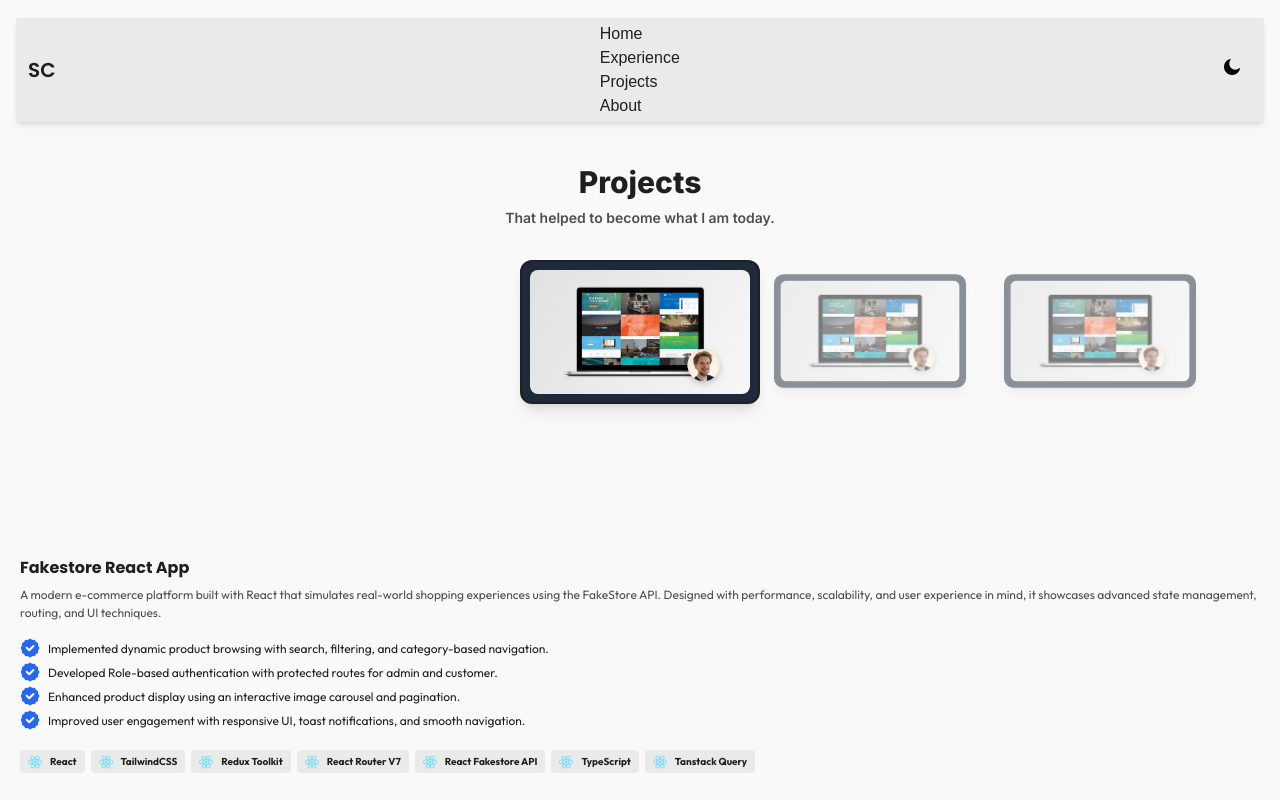
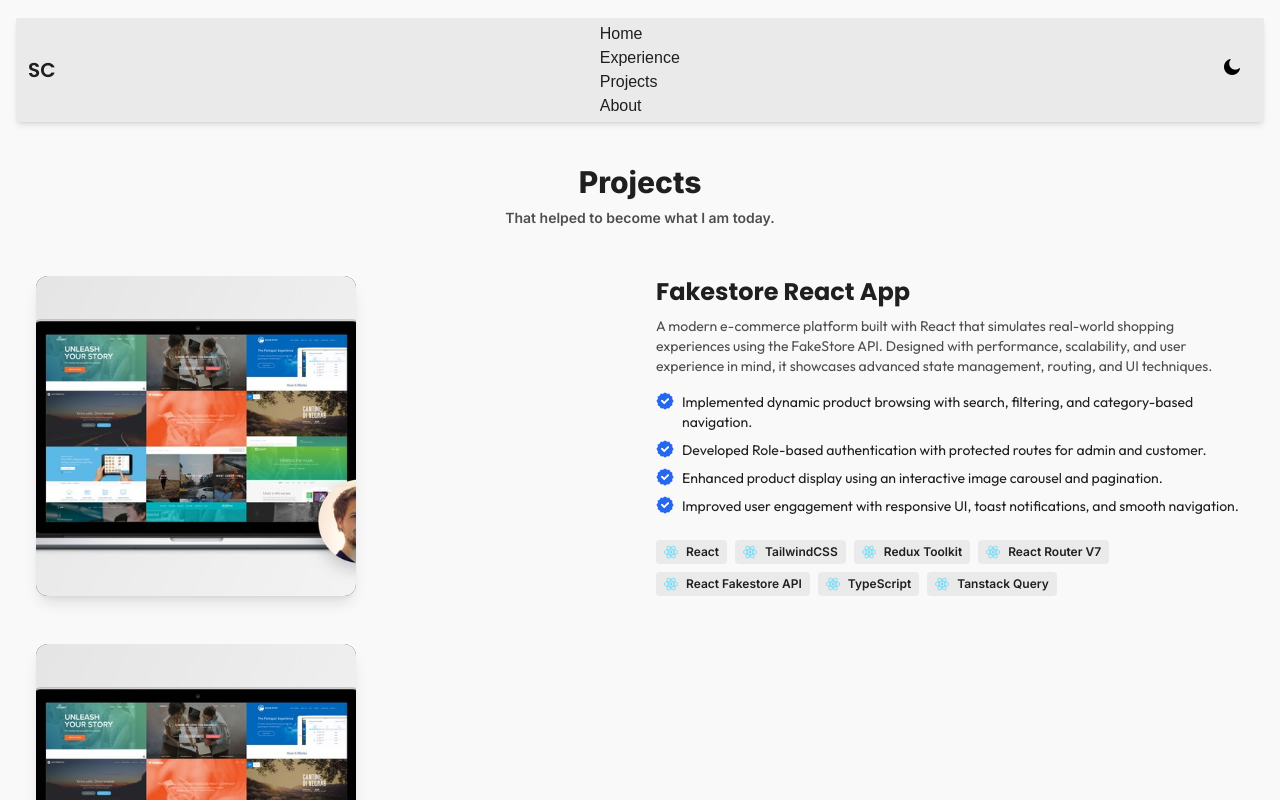
Before and after one commit to shameCanales/portfolio-nextjs, a Next.js app: page /projects in a window 1280 px wide. Shown: the top 800 px of the page. Built offline with nearby package versions, Linux system fonts and the light colour scheme.

Commit message:
added project slider for large screen

```diff
--- a/src/app/projects/page.tsx
+++ b/src/app/projects/page.tsx
@@ -1,4 +1,5 @@
 import Projects from "@/components/sections/projects/Projects";
+import ProjectsLarge from "@/components/sections/projects/ProjectsLarge";
 import MainHeading from "@/components/ui/MainHeading";
 import SectionSubheading from "@/components/ui/SectionSubheading";
 
@@ -10,6 +11,7 @@ export default function ProjectsPage() {
         That helped to become what I am today.
       </SectionSubheading>
       <Projects />
+      <ProjectsLarge />
     </div>
   );
 }
--- a/src/components/MobileNav.tsx
+++ b/src/components/MobileNav.tsx
@@ -82,7 +82,7 @@ export default function MobileNav() {
             </ToggleMobileNav>
           </div>
 
-          <motion.ul className="mt-[50%]">
+          <motion.ul className="mt-10">
             {links.map((link) => (
               <motion.li
                 key={link.route}
--- a/src/components/sections/projects/Projects.tsx
+++ b/src/components/sections/projects/Projects.tsx
@@ -119,6 +119,7 @@ export default function FeatureProjectsCarousel() {
   const activeProj = featuredProjects[current];
 
   return (
+    <div className="lg:hidden">
       <div className=" flex-col items-center w-full mt-8">
         <div className="relative flex w-full overflow-hidden h-[180px] md:h-[280px]">
           {featuredProjects.map((project, index) => {
@@ -181,7 +182,11 @@ export default function FeatureProjectsCarousel() {
                   width="20"
                   height="20"
                 />
-              <p className={`text-xs leading-4.5 mt-[2px] font-normal ${outfit.className}`}>{feat}</p>
+                <p
+                  className={`text-xs leading-4.5 mt-[2px] font-normal ${outfit.className}`}
+                >
+                  {feat}
+                </p>
               </li>
             ))}
           </ul>
@@ -197,11 +202,14 @@ export default function FeatureProjectsCarousel() {
                 }`}
               >
                 <Image src={tech.src} alt={tech.name} width={14} height={14} />
-              <p className={`text-[10px] font-semibold ${outfit.className}`}>{tech.name}</p>
+                <p className={`text-[10px] font-semibold ${outfit.className}`}>
+                  {tech.name}
+                </p>
               </li>
             ))}
           </ul>
         </div>
       </div>
+    </div>
   );
 }
--- /dev/null
+++ b/src/components/sections/projects/ProjectsLarge.tsx
@@ -0,0 +1,192 @@
+"use client";
+
+import { useState, useEffect, useRef } from "react";
+import Image from "next/image";
+import { useSelector } from "react-redux";
+import { RootState } from "@/lib/store/store";
+import { Poppins, Outfit } from "next/font/google";
+
+const poppins = Poppins({
+  weight: ["700", "800", "900"],
+  subsets: ["latin"],
+  display: "swap",
+});
+
+const outfit = Outfit({
+  weight: ["300", "400", "700", "800", "900"],
+  subsets: ["latin"],
+  display: "swap",
+});
+
+interface TechStackItem {
+  name: string;
+  src: string;
+}
+
+interface Project {
+  id: number;
+  src: string;
+  title: string;
+  description: string;
+  features: string[];
+  techstack: TechStackItem[];
+}
+
+const featuredProjects: Project[] = [
+  {
+    id: 1,
+    src: "/projects/WebDesignUdemy.jpg",
+    title: "Fakestore React App",
+    description:
+      "A modern e-commerce platform built with React that simulates real-world shopping experiences using the FakeStore API. Designed with performance, scalability, and user experience in mind, it showcases advanced state management, routing, and UI techniques.",
+    features: [
+      "Implemented dynamic product browsing with search, filtering, and category-based navigation.",
+      "Developed Role-based authentication with protected routes for admin and customer.",
+      "Enhanced product display using an interactive image carousel and pagination.",
+      "Improved user engagement with responsive UI, toast notifications, and smooth navigation.",
+    ],
+    techstack: [
+      { name: "React", src: "/logos/reactjs.png" },
+      { name: "TailwindCSS", src: "/logos/reactjs.png" },
+      { name: "Redux Toolkit", src: "/logos/reactjs.png" },
+      { name: "React Router V7", src: "/logos/reactjs.png" },
+      { name: "React Fakestore API", src: "/logos/reactjs.png" },
+      { name: "TypeScript", src: "/logos/reactjs.png" },
+      { name: "Tanstack Query", src: "/logos/reactjs.png" },
+    ],
+  },
+  {
+    id: 2,
+    src: "/projects/WebDesignUdemy.jpg",
+    title: "Fakestore App 2",
+    description:
+      "Another advanced project demonstrating e-commerce features with real-world best practices in React.",
+    features: [
+      "Product filtering and search",
+      "Shopping cart with persistence",
+      "Authentication and roles",
+    ],
+    techstack: [
+      { name: "React", src: "/logos/reactjs.png" },
+      { name: "React 2", src: "/logos/reactjs.png" },
+      { name: "React 3", src: "/logos/reactjs.png" },
+    ],
+  },
+  {
+    id: 3,
+    src: "/projects/WebDesignUdemy.jpg",
+    title: "Fakestore App 3",
+    description:
+      "Enhanced version with more features like image carousel, pagination, and responsive UI.",
+    features: [
+      "Carousel and pagination",
+      "Responsive design",
+      "Modern UI patterns",
+    ],
+    techstack: [
+      { name: "React 1", src: "/logos/reactjs.png" },
+      { name: "React 2", src: "/logos/reactjs.png" },
+    ],
+  },
+];
+
+export default function FeatureProjectsCarousel() {
+  const theme = useSelector((state: RootState) => state.theme.theme);
+  const [current, setCurrent] = useState(0);
+  const cardRefs = useRef<(HTMLDivElement | null)[]>([]);
+
+  useEffect(() => {
+    const observer = new IntersectionObserver(
+      (entries) => {
+        const visible = entries.find((entry) => entry.isIntersecting);
+        if (visible) {
+          const idx = Number(visible.target.getAttribute("data-index"));
+          setCurrent(idx);
+        }
+      },
+      { threshold: 0.6 }
+    );
+
+    cardRefs.current.forEach((card) => {
+      if (card) observer.observe(card);
+    });
+
+    return () => {
+      cardRefs.current.forEach((card) => {
+        if (card) observer.unobserve(card);
+      });
+    };
+  }, []);
+
+  const activeProj = featuredProjects[current];
+
+  return (
+    <div className="hidden lg:block">
+      <div className="flex w-full mt-12 gap-8 px-4 ">
+        {/* Cards list (scrolls globally with page) */}
+        <div className="flex flex-col gap-12 w-1/2 pb-40">
+          {featuredProjects.map((project, index) => (
+            <div
+              key={project.id}
+              ref={(el) => (cardRefs.current[index] = el)}
+              data-index={index}
+              className="w-[320px] aspect-square bg-gray-800 rounded-xl shadow-lg overflow-hidden"
+            >
+              <Image
+                src={project.src}
+                alt={project.title}
+                width={320}
+                height={320}
+                className="w-full h-full object-cover"
+              />
+            </div>
+          ))}
+        </div>
+
+        {/* Info panel (sticky on the right) */}
+        <div className="w-1/2 sticky top-24 self-start h-fit">
+          <h2
+            className={`text-2xl font-bold text-[var(--color-text)] ${poppins.className}`}
+          >
+            {activeProj.title}
+          </h2>
+          <p
+            className={`mt-2 text-sm text-[var(--color-text-secondary)] ${outfit.className}`}
+          >
+            {activeProj.description}
+          </p>
+
+          <ul className="mt-4 space-y-2">
+            {activeProj.features.map((feat, i) => (
+              <li key={i} className="flex items-start gap-2">
+                <Image
+                  src="/checklist.png"
+                  alt="check"
+                  width={18}
+                  height={18}
+                />
+                <p className={`text-sm ${outfit.className}`}>{feat}</p>
+              </li>
+            ))}
+          </ul>
+
+          <ul className="flex flex-wrap gap-2 mt-6">
+            {activeProj.techstack.map((tech) => (
+              <li
+                key={tech.name}
+                className={`flex items-center gap-2 bg-[var(--color-card)] px-2 py-1 rounded ${
+                  theme === "dark"
+                    ? "border border-[rgba(255,255,255,0.2)]"
+                    : ""
+                }`}
+              >
+                <Image src={tech.src} alt={tech.name} width={14} height={14} />
+                <span className="text-xs font-semibold">{tech.name}</span>
+              </li>
+            ))}
+          </ul>
+        </div>
+      </div>
+    </div>
+  );
+}
```
Lines whose indentation alone changed are shown as unchanged.
